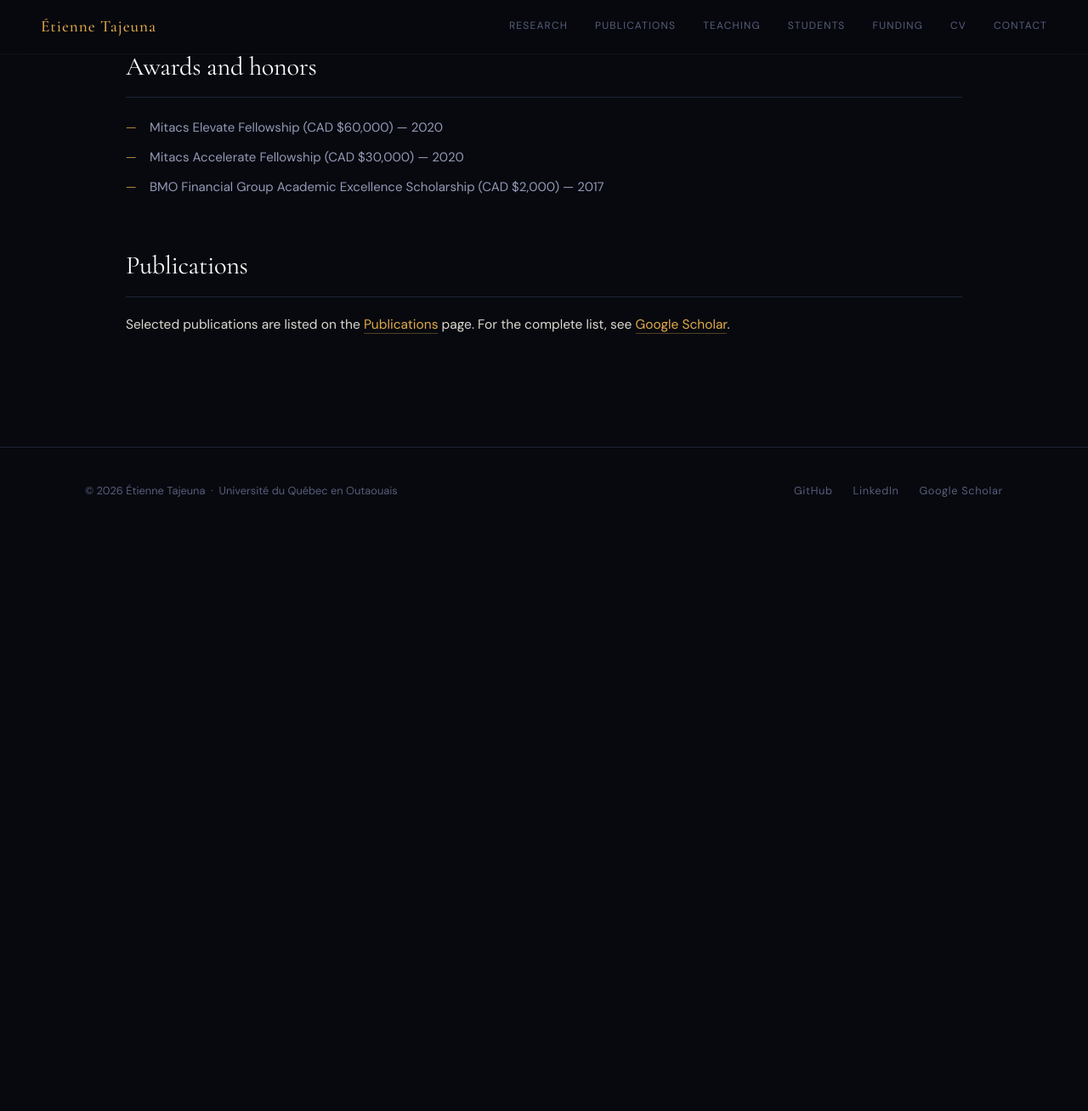
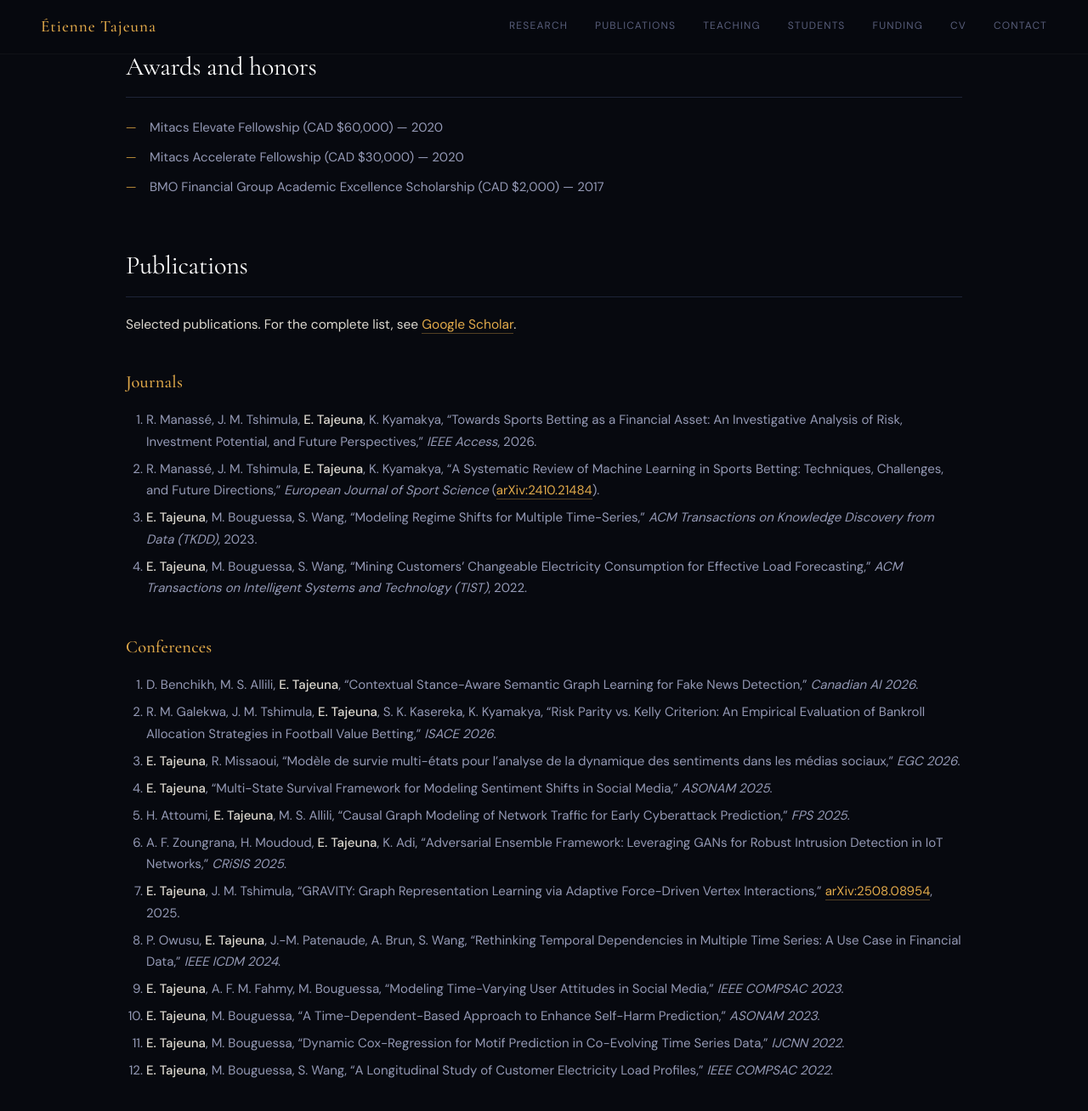
Before and after one commit to tajeuna/etiennetajeuna.github.io, a Jekyll site: the page built from cv.md, in a window 1280 px wide and 1400 px high, scrolled down 5252 px. Shown: the top 1308 px of the window at 85% size. Built offline with Jekyll 4.4.1, drawn with Linux system fonts in a browser that asks for light colours; before the commit the page ends 5882 px from its top, so only the background shows below that.

Commit message:
Add full publication list to CV page
Co-Authored-By: Claude Opus 5.5 <noreply@anthropic.com>

```diff
--- a/cv.md
+++ b/cv.md
@@ -154,4 +154,26 @@ Database cleaning and exploration.
 
 ## Publications
 
-Selected publications are listed on the [Publications]({{ '/publications/' | relative_url }}) page. For the complete list, see [Google Scholar]({{ site.minima.social_links | where: 'title', 'Google Scholar' | map: 'url' | first }}).
+Selected publications. For the complete list, see [Google Scholar]({{ site.minima.social_links | where: 'title', 'Google Scholar' | map: 'url' | first }}).
+
+### Journals
+
+1. R. Manassé, J. M. Tshimula, **E. Tajeuna**, K. Kyamakya, "Towards Sports Betting as a Financial Asset: An Investigative Analysis of Risk, Investment Potential, and Future Perspectives," *IEEE Access*, 2026.
+2. R. Manassé, J. M. Tshimula, **E. Tajeuna**, K. Kyamakya, "A Systematic Review of Machine Learning in Sports Betting: Techniques, Challenges, and Future Directions," *European Journal of Sport Science* ([arXiv:2410.21484](https://arxiv.org/abs/2410.21484)).
+3. **E. Tajeuna**, M. Bouguessa, S. Wang, "Modeling Regime Shifts for Multiple Time-Series," *ACM Transactions on Knowledge Discovery from Data (TKDD)*, 2023.
+4. **E. Tajeuna**, M. Bouguessa, S. Wang, "Mining Customers' Changeable Electricity Consumption for Effective Load Forecasting," *ACM Transactions on Intelligent Systems and Technology (TIST)*, 2022.
+
+### Conferences
+
+1. D. Benchikh, M. S. Allili, **E. Tajeuna**, "Contextual Stance-Aware Semantic Graph Learning for Fake News Detection," *Canadian AI 2026*.
+2. R. M. Galekwa, J. M. Tshimula, **E. Tajeuna**, S. K. Kasereka, K. Kyamakya, "Risk Parity vs. Kelly Criterion: An Empirical Evaluation of Bankroll Allocation Strategies in Football Value Betting," *ISACE 2026*.
+3. **E. Tajeuna**, R. Missaoui, "Modèle de survie multi-états pour l'analyse de la dynamique des sentiments dans les médias sociaux," *EGC 2026*.
+4. **E. Tajeuna**, "Multi-State Survival Framework for Modeling Sentiment Shifts in Social Media," *ASONAM 2025*.
+5. H. Attoumi, **E. Tajeuna**, M. S. Allili, "Causal Graph Modeling of Network Traffic for Early Cyberattack Prediction," *FPS 2025*.
+6. A. F. Zoungrana, H. Moudoud, **E. Tajeuna**, K. Adi, "Adversarial Ensemble Framework: Leveraging GANs for Robust Intrusion Detection in IoT Networks," *CRiSIS 2025*.
+7. **E. Tajeuna**, J. M. Tshimula, "GRAVITY: Graph Representation Learning via Adaptive Force-Driven Vertex Interactions," [arXiv:2508.08954](https://arxiv.org/abs/2508.08954), 2025.
+8. P. Owusu, **E. Tajeuna**, J.-M. Patenaude, A. Brun, S. Wang, "Rethinking Temporal Dependencies in Multiple Time Series: A Use Case in Financial Data," *IEEE ICDM 2024*.
+9. **E. Tajeuna**, A. F. M. Fahmy, M. Bouguessa, "Modeling Time-Varying User Attitudes in Social Media," *IEEE COMPSAC 2023*.
+10. **E. Tajeuna**, M. Bouguessa, "A Time-Dependent-Based Approach to Enhance Self-Harm Prediction," *ASONAM 2023*.
+11. **E. Tajeuna**, M. Bouguessa, "Dynamic Cox-Regression for Motif Prediction in Co-Evolving Time Series Data," *IJCNN 2022*.
+12. **E. Tajeuna**, M. Bouguessa, S. Wang, "A Longitudinal Study of Customer Electricity Load Profiles," *IEEE COMPSAC 2022*.
```
